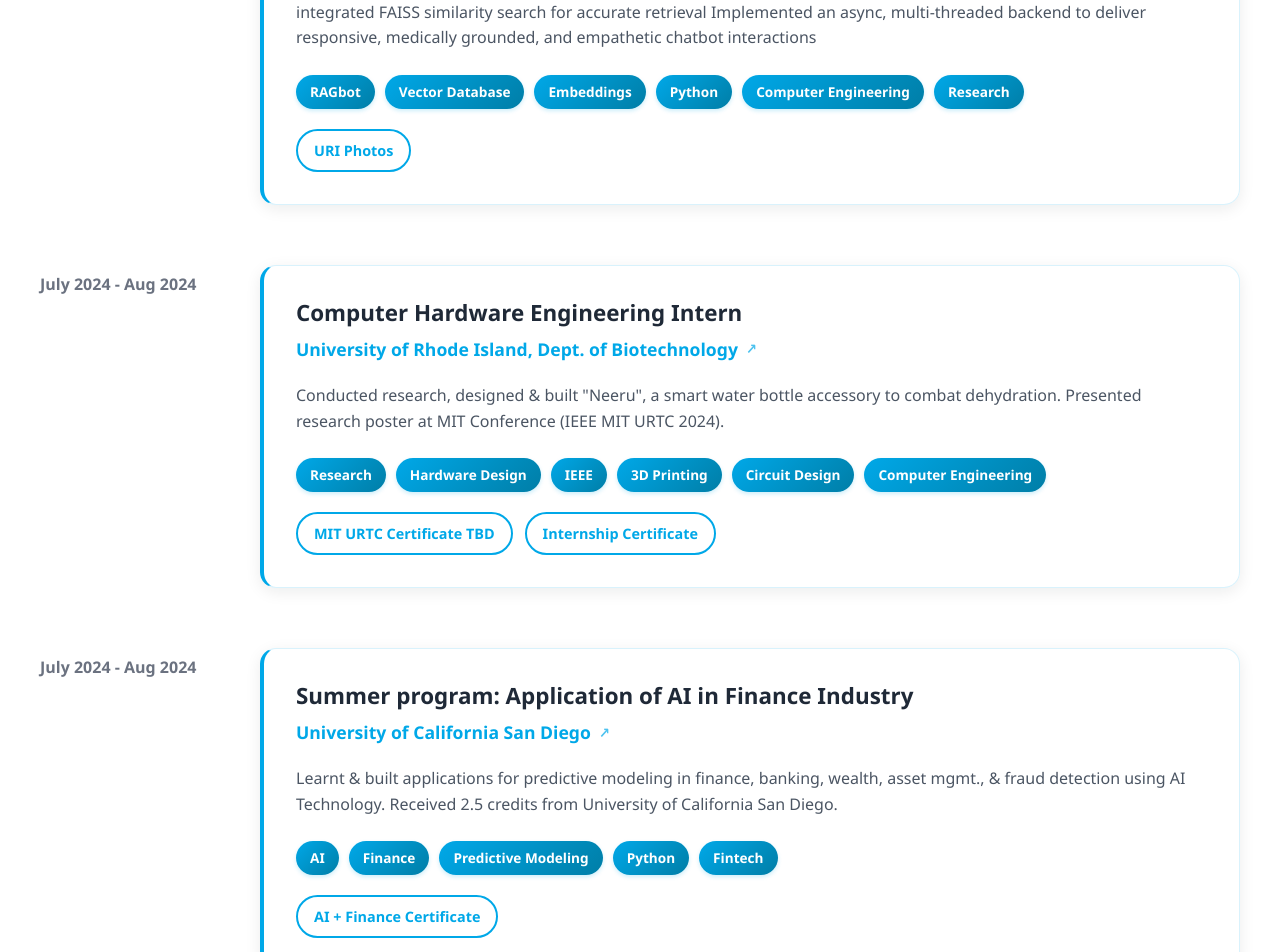
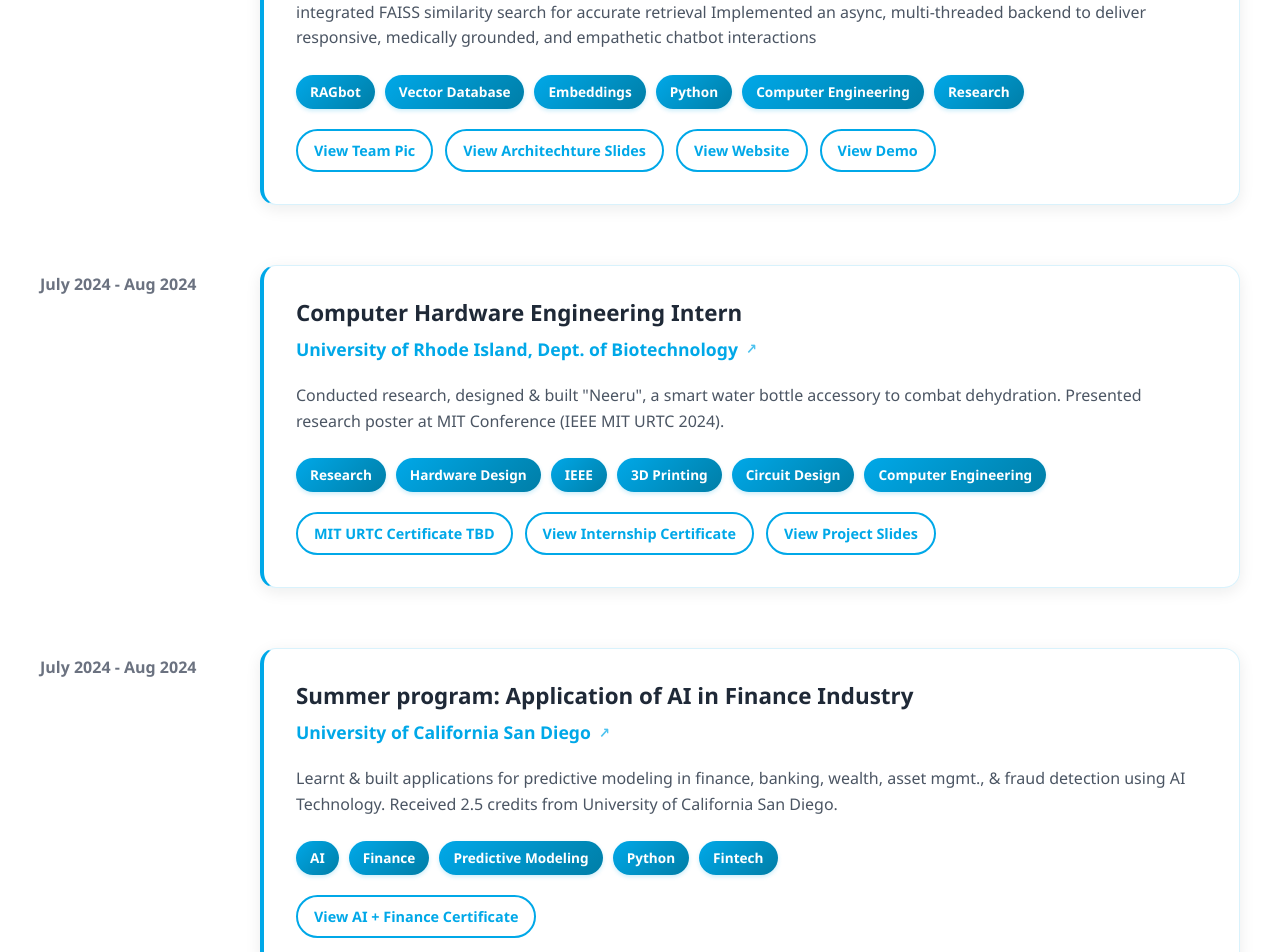
Before and after one commit to yashwant-creator/Portfolio-Page, a React (Vite) app: page / in a window 1280 px wide. Shown: the part 1680-2632 px from the top of the page. Built offline with nearby package versions, Linux system fonts and the light colour scheme; the HTML template or start-up script is replaced by a standard one.

Commit message:
updated experiences section with more links

```diff
--- a/src/components/ExperienceSection.jsx
+++ b/src/components/ExperienceSection.jsx
@@ -11,7 +11,10 @@
 \nImplemented an async, multi-threaded backend to deliver responsive, medically grounded, and empathetic chatbot interactions
 `,
             technologies: ["RAGbot", "Vector Database", "Embeddings", "Python", "Computer Engineering", "Research"],
-            links: [{text: "URI Photos", url: "https://drive.google.com/drive/folders/1NGNTpIiX0lbcpVOQkdB44hoIJaOi4wUz?usp=sharing"},
+            links: [{text: "View Team Pic", url: "https://drive.google.com/file/d/12YYPotxw6keX5WZ_UiXeQJXoCtjJKa7A/view?usp=sharing"},
+                {text: "View Architechture Slides", url: "https://docs.google.com/presentation/d/1htXXNUh-LC4aqZ4VRapKp-wmgP0AdSKHrW9jEtecFaQ/edit?usp=sharing"},
+                {text: "View Website", url: "https://polycystickidney.streamlit.app/"},
+                {text: "View Demo", url: "https://drive.google.com/file/d/1VBj4l25Kb0ZMVLsEGoC3mwSRuz583jer/view?usp=sharing"},
                 ]
         },
 
@@ -22,7 +25,8 @@
             description: "Conducted research, designed & built \"Neeru\", a smart water bottle accessory to combat dehydration. Presented research poster at MIT Conference (IEEE MIT URTC 2024).",
             technologies: ["Research", "Hardware Design", "IEEE", "3D Printing", "Circuit Design", "Computer Engineering"],
             links: [{text: "MIT URTC Certificate TBD", url: ""},
-                 {text: "Internship Certificate", url: "https://drive.google.com/file/d/1T8w_yqsrmewrZ7hrsyDhMF3Wa412WJOp/view?usp=sharing"}
+                 {text: "View Internship Certificate", url: "https://drive.google.com/file/d/1T8w_yqsrmewrZ7hrsyDhMF3Wa412WJOp/view?usp=sharing"},
+                 {text: "View Project Slides", url: "https://docs.google.com/presentation/d/1d4w7iVDirMmx7pPqHRNf-CikE3qAvhLT_fWHHr1Umi4/edit?usp=sharing"}
                 ]
         },
         {
@@ -32,7 +36,7 @@
             description: "Learnt & built applications for predictive modeling in finance, banking, wealth, asset mgmt., & fraud detection using AI Technology. Received 2.5 credits from University of California San Diego.",
             technologies: ["AI", "Finance", "Predictive Modeling", "Python", "Fintech"],
             links: [
-                { text: "AI + Finance Certificate", url: "https://drive.google.com/file/d/1MCfo0x6IFty9Tu9joIqztdy9O2jQhwhj/view?usp=sharing" }
+                { text: "View AI + Finance Certificate", url: "https://drive.google.com/file/d/1MCfo0x6IFty9Tu9joIqztdy9O2jQhwhj/view?usp=sharing" }
             ]
         },
         {
@@ -42,7 +46,7 @@
             description: "Built an AI model (under guidance of a URI mentor) to detect activity types on a smartwatch, used in an ADHD study to track and predict the onset of ADHD in children aged 7-11.",
             technologies: ["Python", "Machine Learning", "AI", "Data Analysis", "K-Means clustering algorithm"],
             links: [
-                { text: "Research Poster: Human Activity Recongnition 2023", url: "https://docs.google.com/presentation/d/1TiVOjGnX01dvvkBp6vhvQEVISsh5gKl-wf3O2QzNNOE/edit?usp=sharing" }
+                { text: "View Research Poster: Human Activity Recongnition 2023", url: "https://docs.google.com/presentation/d/1TiVOjGnX01dvvkBp6vhvQEVISsh5gKl-wf3O2QzNNOE/edit?usp=sharing" }
             ]
         },
         {
@@ -52,8 +56,8 @@
             description: "Developed a CareWell App module, a clinical dashboard for a digital health platform for caregivers of dementia. Built Analytics Dashboard, analyzed requirements & design doc. Presented app demo to post-grad and hospital reps who were interested in the product.",
             technologies: ["App Development", "Dashboard Design", "Healthcare Tech", "Analytics"],
             links: [
-                { text: "Carewell Clinical Dashboard- Demo Slides", url: "https://docs.google.com/presentation/d/1m3HWPYzw26zsX33V6mhjOto0HqQ3V6mgURk3KuZ2QvA/edit?usp=sharing" },
-                { text: "Demo Video", url: "https://drive.google.com/file/d/1hceekMAfpG0NEkgR2XVunOQBtkqomm5r/view?usp=sharing" }
+                { text: "View Carewell Clinical Dashboard Slides", url: "https://docs.google.com/presentation/d/1m3HWPYzw26zsX33V6mhjOto0HqQ3V6mgURk3KuZ2QvA/edit?usp=sharing" },
+                { text: "View Demo Video", url: "https://drive.google.com/file/d/1hceekMAfpG0NEkgR2XVunOQBtkqomm5r/view?usp=sharing" }
             ]
         },
         {
--- a/src/components/HeroSection.jsx
+++ b/src/components/HeroSection.jsx
@@ -17,7 +17,7 @@
                             Hi, I'm <span className="highlight">Yashwant Ponnaganti</span>
                         </span>
                     </h1>
-                    <h2 className="hero-subtitle">A full-time undergraduate student seeking internship opportunities</h2>
+                    <h2 className="hero-subtitle">A full-time undergraduate Computer Science student seeking internship opportunities</h2>
                     <p className="hero-description">
                         UMD '29 | Computer Science: Machine Learning Specialization |
                          Interested in AI, Data Science, and Tech for Good.
--- a/src/components/ProjectsSection.jsx
+++ b/src/components/ProjectsSection.jsx
@@ -17,7 +17,7 @@
     {
     title: "Portfolio Page",
     description: "A website that tracks my experience, projects, and skills.",
-    link: "https://github.com/yashwant-creator/Portfolio-Page",
+    link: "https://yashwantponnaganti.netlify.app/",
     technologies: ["React", "HTML","CSS","Github"]
   },
   // Add more projects as needed
```
